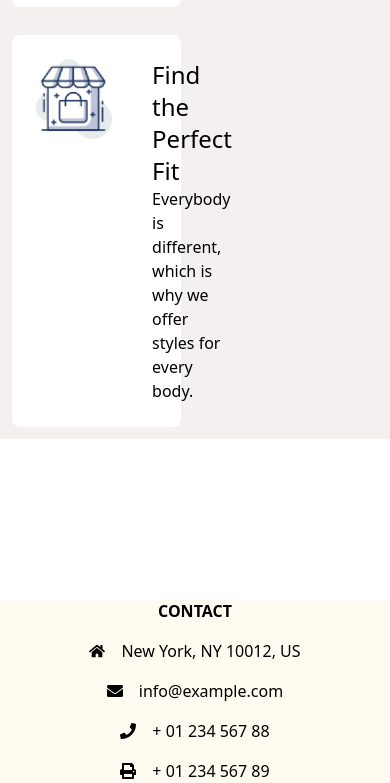
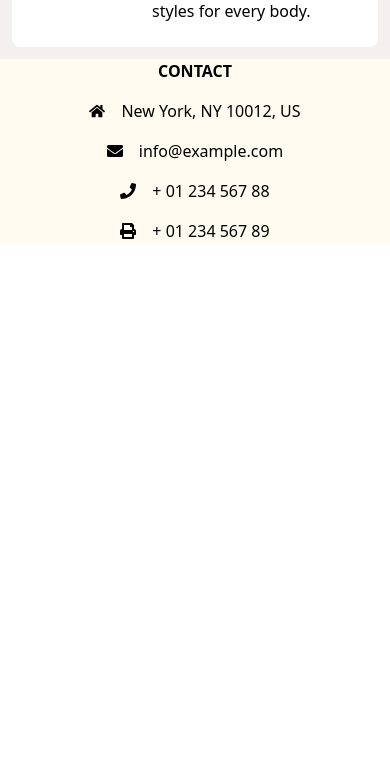
Before and after one commit to 002imran/penguin-fashion-i, a plain HTML site: page index.html in a window 390 px wide. Shown: the part 5137-5920 px from the top of the page. After the commit the page ends 5380 px from the top, so only its background shows below. Drawn offline with nearby package versions, Linux system fonts and the light colour scheme.

Commit message:
responsive one

```diff
--- a/index.html
+++ b/index.html
@@ -191,7 +191,7 @@
 
          <!-- benifits section  -->
          <section class="mx-3 py-3">
-                <div class="grid grid-cols-2 gap-7 ">
+                <div class="grid grid-cols-1  md:grid-cols-2 lg:grid-cols-2  gap-7">
                     <div class="rounded-lg flex bg-white p-6 gap-10">
                         <img class="w-20 h-20" src="images/house.png" alt="">
                         <div>
@@ -203,11 +203,12 @@
 
                     </div>
 
+                <div class="row-span-3">
+                    <img src="images/shopping.png" alt="">
+                </div>
 
 
-                    <div class="row-span-3">
-                        <img src="images/shopping.png" alt="">
-                    </div>
+
                     <div class="rounded-lg flex bg-white p-6 gap-10">
                         <img class="w-20 h-20" src="images/house.png" alt="">
                         <div>
@@ -232,7 +233,7 @@
          </section>
 
    </main>
-   <footer class="flex items-center mt-40 justify-center h-auto bg-penguin">
+   <footer class="flex items-center justify-center h-auto bg-penguin">
     <div class="">
         <h6 class="uppercase font-semibold mb-4 flex justify-center md:justify-start">
             Contact
```
